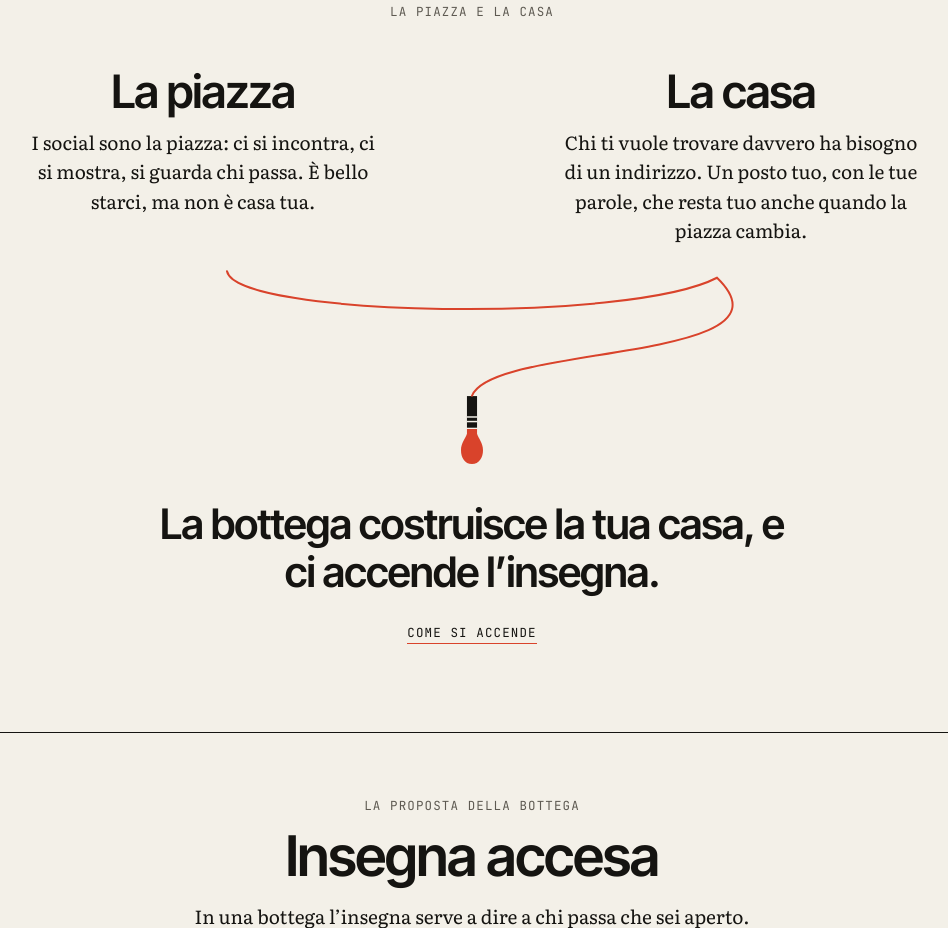
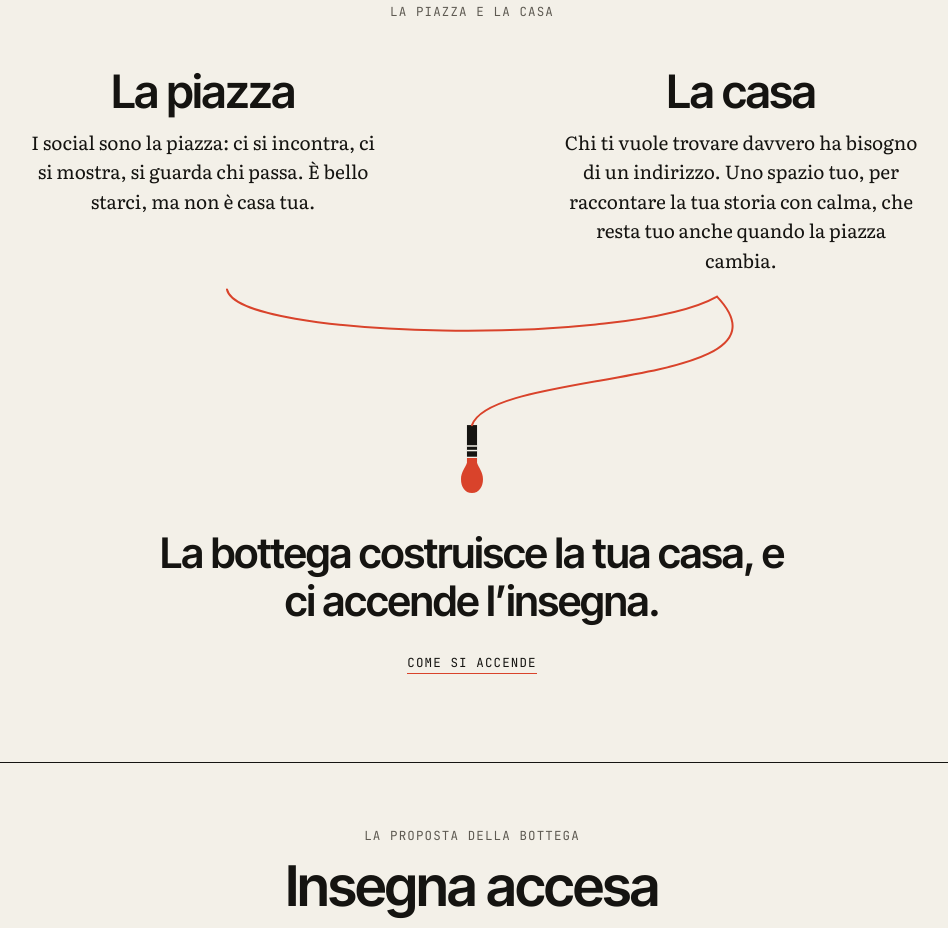
Before and after one commit to sagiambe-code/filo, a plain HTML site: page index.html in a window 1280 px wide. Shown: the part 1159-2087 px from the top of the page, without its empty margins (168-1116 px from the left). Drawn offline with Linux system fonts and the light colour scheme.

Commit message:
Home: la casa come spazio per raccontare la tua storia
Co-Authored-By: Claude Opus 5.5 <noreply@anthropic.com>
Claude-Session: https://claude.ai/code/session_01Wotqtq5xswzMDJppvZdXev

```diff
--- a/index.html
+++ b/index.html
@@ -140,7 +140,7 @@
 </div>
 <div>
 <h2 class="h" style="margin: 0 0 14px; font-size: clamp(30px, 3.6vw, 46px); line-height: 1; font-weight: 600">La casa</h2>
-<p style="margin: 0 auto; max-width: 19em; font-size: 19px; line-height: 1.55">Chi ti vuole trovare davvero ha bisogno di un indirizzo. Un posto tuo, con le tue parole, che resta tuo anche quando la piazza cambia.</p>
+<p style="margin: 0 auto; max-width: 19em; font-size: 19px; line-height: 1.55">Chi ti vuole trovare davvero ha bisogno di un indirizzo. Uno spazio tuo, per raccontare la tua storia con calma, che resta tuo anche quando la piazza cambia.</p>
 </div>
 </div>
 </div>
```
